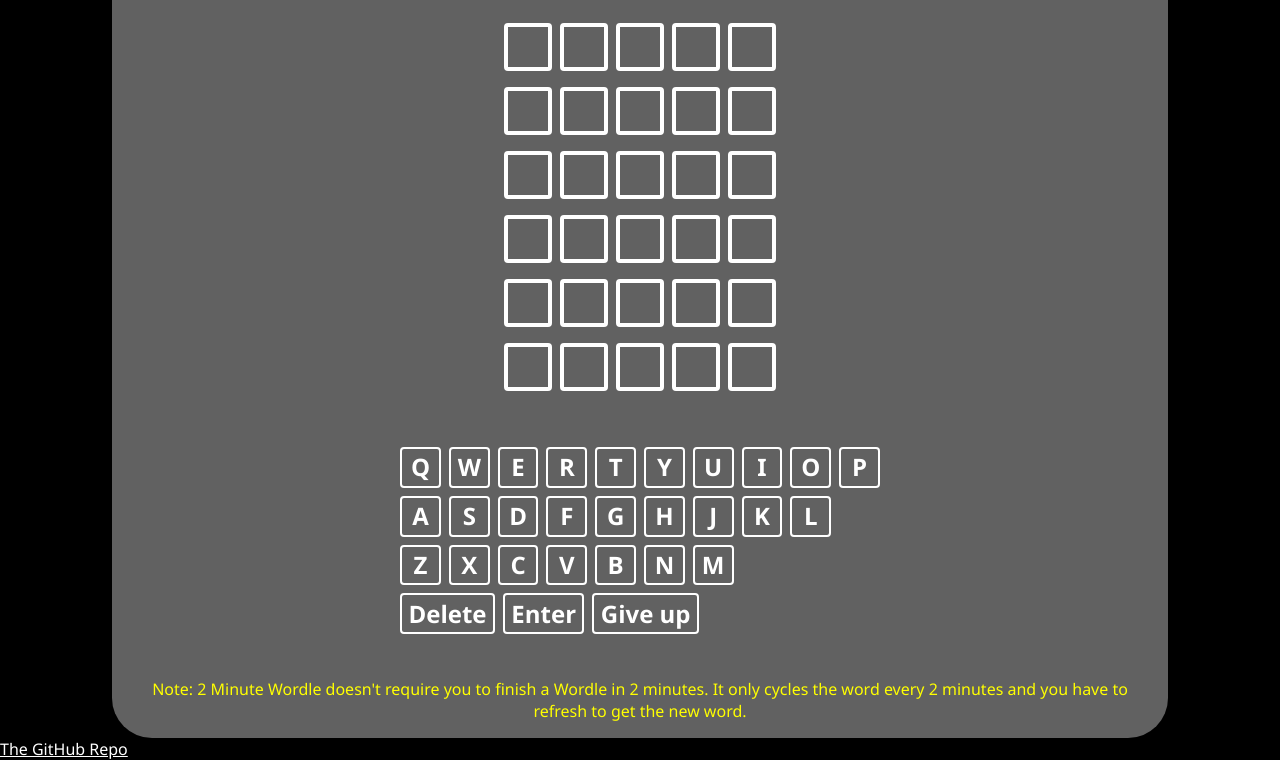
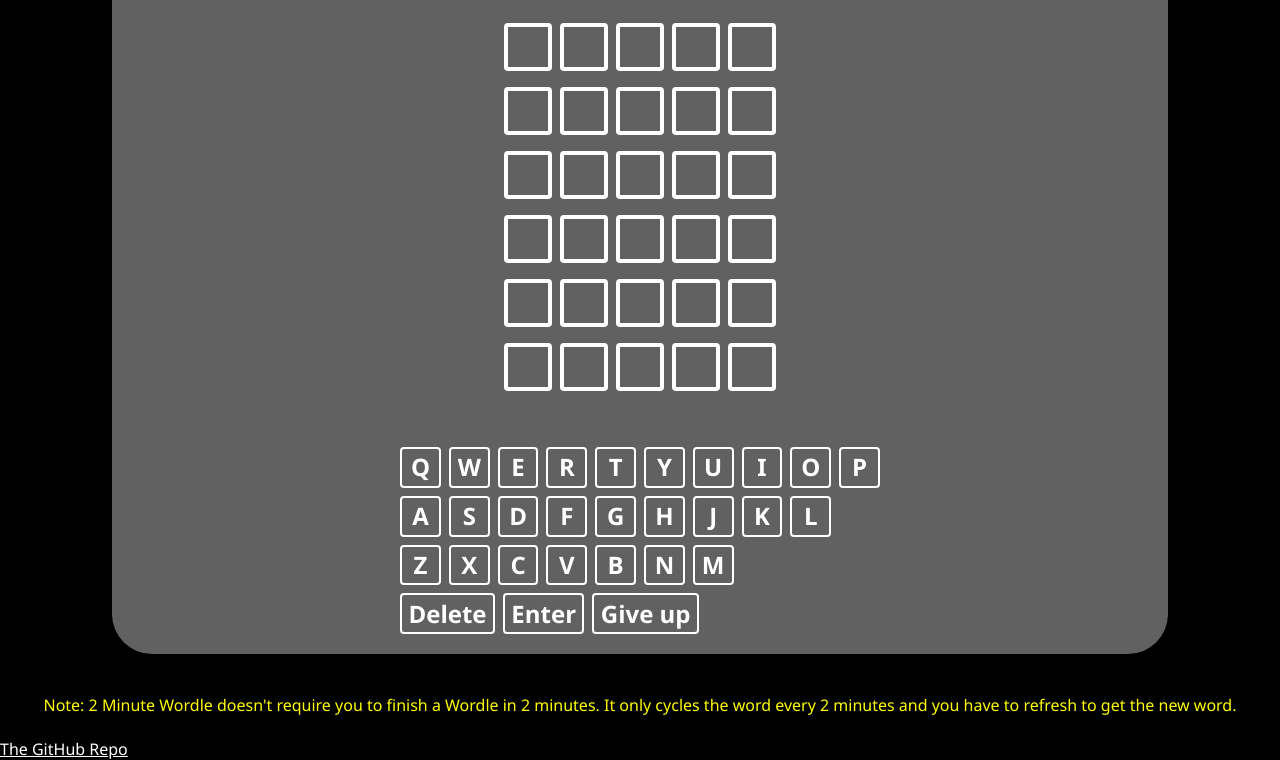
Before and after one commit to Crafterboy27-school/2-minute-wordle, a website: page index.html in a window 1280 px wide. Shown: the part 147-907 px from the top of the page. Drawn offline with Linux system fonts and the light colour scheme.

Commit message:
Update index.html

```diff
--- a/index.html
+++ b/index.html
@@ -63,10 +63,14 @@
       <!-- <span class="key">Q</span> -->
 
     </div>
-    <p class="note">Note: 2 Minute Wordle doesn't require you to finish a Wordle in 2 minutes. It only cycles the word
+
+  </div>
+  <div>
+        <p class="note">Note: 2 Minute Wordle doesn't require you to finish a Wordle in 2 minutes. It only cycles the word
       every 2 minutes and you have to refresh to get the new word.</p>
+      <br>
+      <a href="https://github.com/Crafterboy27-school/2-minute-wordle/">The GitHub Repo</a>
   </div>
-  <a href="https://github.com/Crafterboy27-school/2-minute-wordle/">The GitHub Repo</a>
   <div class="notification-container"></div>
   <script src="script.js"></script>
 </body>
```
